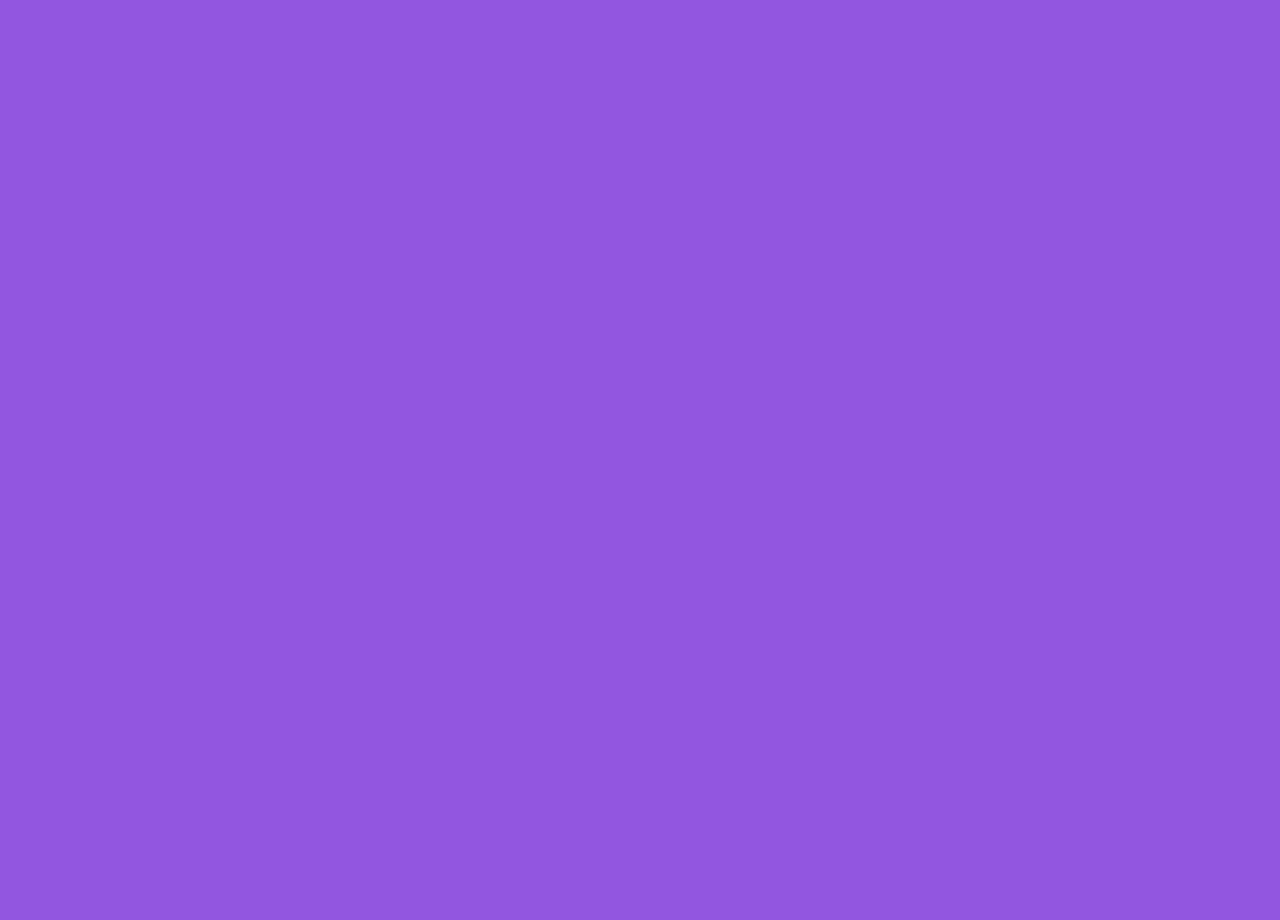
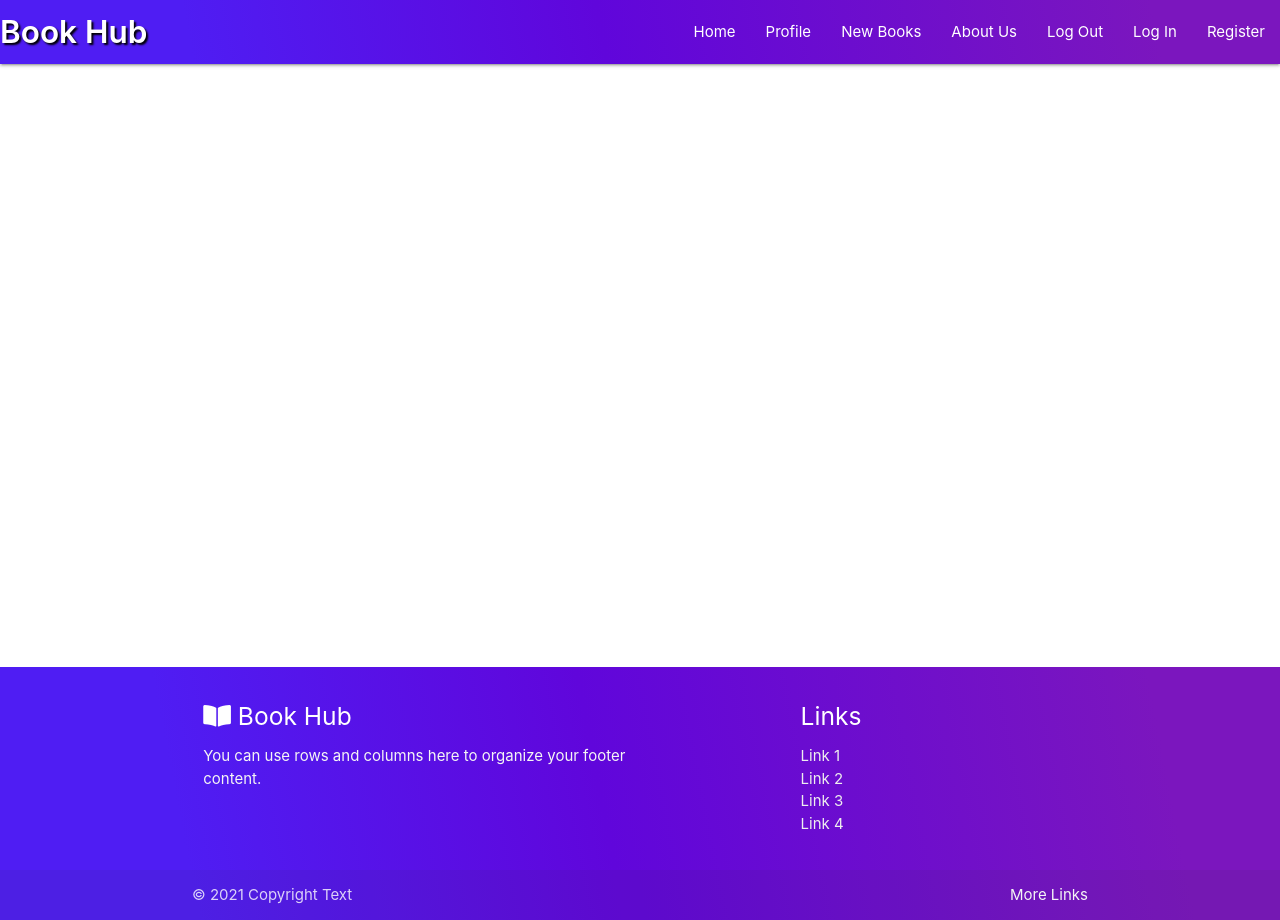
Before and after one commit to MattB859/MS3-Book-Hub, a Flask app: page / in a window 1280 px wide. Before the commit the page is empty. Run offline with Flask 2, Linux system fonts and the light colour scheme; a database or web service that is not in the repository returns one stand-in record (values such as "Sample title"); some libraries are stand-ins or nearby versions.

Commit message:
Add Materialize Navbar and Sidenav

```diff
--- a/static/css/style.css
+++ b/static/css/style.css
@@ -1,3 +1,16 @@
-body{
-    background-color: rgb(146, 86, 224);
+
+.brand-logo{
+    font-weight: 600;
+    text-shadow: 2px 2px 2px rgb(0, 0, 0.5);
 }
+
+
+.nav-bg {
+    background: linear-gradient(259deg, rgba(123,22,190,1) 10%, rgba(96,6,219,1) 53%, rgb(79, 29, 243) 85%);
+}
+
+.fixed-footer{
+    position: absolute;
+    width: 100%;
+    bottom: 0;
+}
--- a/static/js/script.js
+++ b/static/js/script.js
@@ -0,0 +1,3 @@
+$(document).ready(function(){
+    $('.sidenav').sidenav();
+  });
--- a/templates/base.html
+++ b/templates/base.html
@@ -14,6 +14,73 @@
 </head>
 <body>
 
+    <header>
+        <!-- top navbar -->
+        <nav class="nav-extended text-shadow nav-bg">
+            <div class="nav-wrapper">
+                <a href="#" class="brand-logo">Book Hub</a>
+                <a href="#" data-target="mobile-demo" class="sidenav-trigger"><i class="fas fa-bars"></i></a>
+                <ul class="right hide-on-med-and-down">
+                    <li><a href="{{ url_for('book_reviews') }}">Home</a></li>
+                    <li><a href="#">Profile</a></li>
+                    <li><a href="#">New Books</a></li>
+                    <li><a href="#">About Us</a></li>
+                    <li><a href="#">Log Out</a></li>
+                    <li><a href="#">Log In</a></li>
+                    <li><a href="#">Register</a></li>
+                </ul>
+            </div>
+        </nav>
+
+        <!-- mobile sidenav -->
+        <ul class="sidenav" id="mobile-demo">
+            <li><h4 class="center-align light-blue-text text-darken-4"><i class="fas fa-book-open"></i> Book Hub</h4></li>
+            <li><a href="{{ url_for('book_reviews') }}">Home</a></li>
+            <li><a href="#">Profile</a></li>
+            <li><a href="#">New Books</a></li>
+            <li><a href="#">About Us</a></li>
+            <li><a href="#">Log Out</a></li>
+            <li><a href="#">Log In</a></li>
+            <li><a href="#">Register</a></li>
+        </ul>
+    </header>
+
+    <!-- footer -->
+    <footer class="page-footer nav-bg fixed-footer">
+        <div class="container">
+            <div class="row">
+                <div class="col l6 s12">
+                    <h5 class="white-text"><i class="fas fa-book-open"></i> Book Hub</h5>
+                    <p class="grey-text text-lighten-4">You can use rows and columns here to organize your footer
+                        content.</p>
+                </div>
+                <div class="col l4 offset-l2 s12">
+                    <h5 class="white-text">Links</h5>
+                    <ul>
+                        <li><a class="grey-text text-lighten-3" href="#!">Link 1</a></li>
+                        <li><a class="grey-text text-lighten-3" href="#!">Link 2</a></li>
+                        <li><a class="grey-text text-lighten-3" href="#!">Link 3</a></li>
+                        <li><a class="grey-text text-lighten-3" href="#!">Link 4</a></li>
+                    </ul>
+                </div>
+            </div>
+        </div>
+        <div class="footer-copyright">
+            <div class="container">
+                © 2021 Copyright Text
+                <a class="grey-text text-lighten-4 right" href="#!">More Links</a>
+            </div>
+        </div>
+    </footer>
+
+
+
+
+
+
+
+
+
     {% block content %}
     {% endblock %}
     <script src="https://code.jquery.com/jquery-3.6.0.min.js" integrity="sha256-/xUj+3OJU5yExlq6GSYGSHk7tPXikynS7ogEvDej/m4=" crossorigin="anonymous"></script>
```
